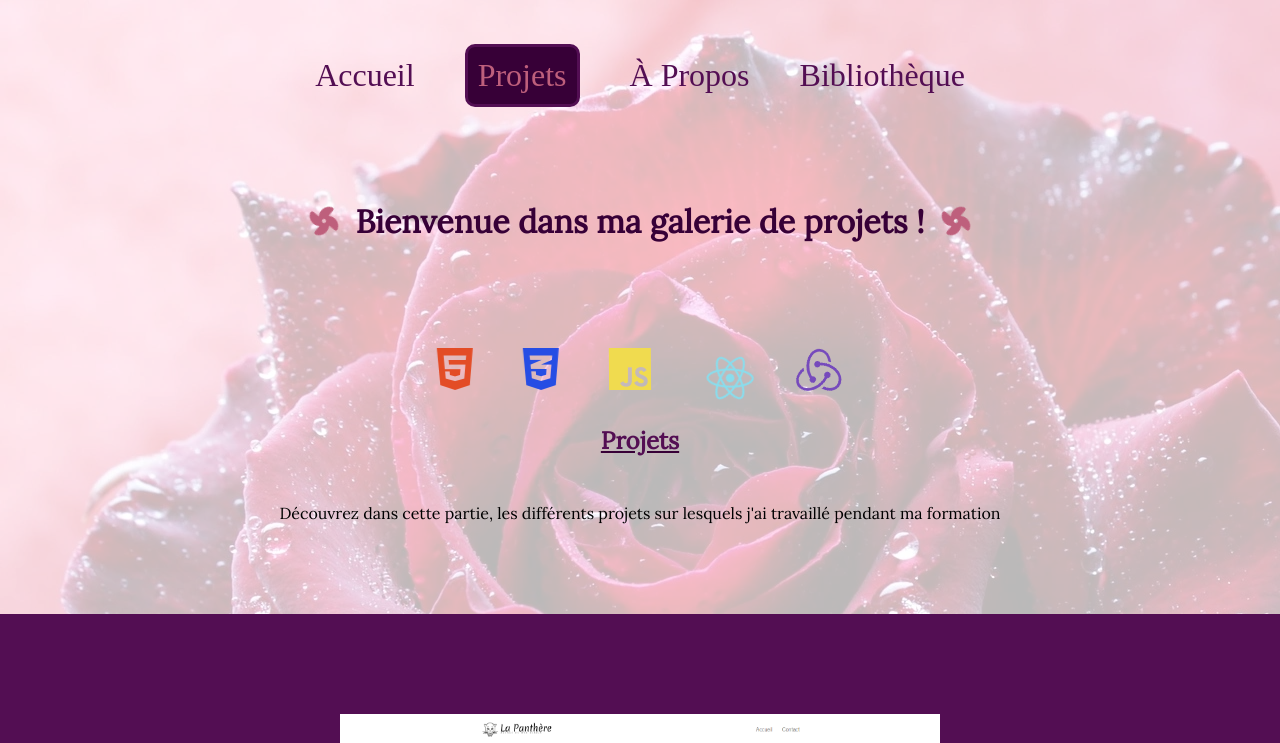
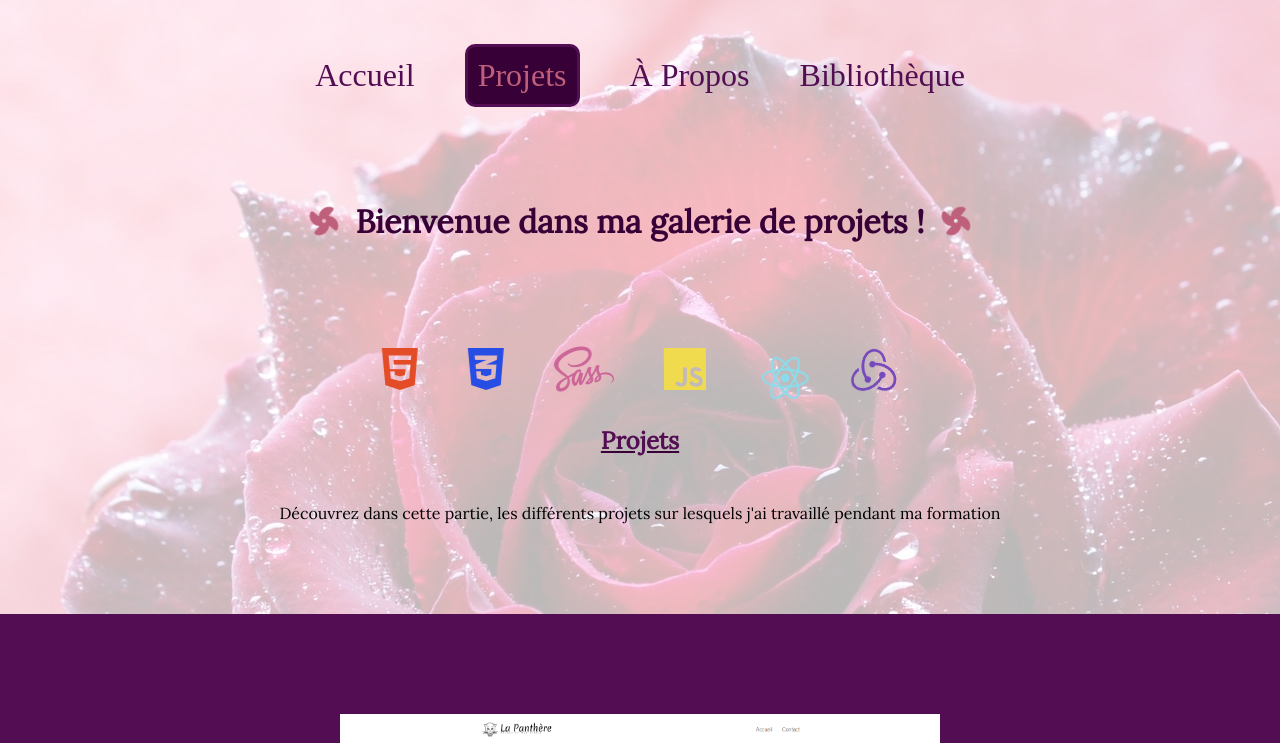
Before and after one commit to Aeltiel/portefolio, a React (Create React App) app: page /Projects in a window 1280 px wide. Shown: the top 743 px of the page. Built offline with nearby package versions, Linux system fonts and the light colour scheme; a web font is replaced by a local one.

Commit message:
add sass icon

```diff
--- a/src/Pages/Projects.jsx
+++ b/src/Pages/Projects.jsx
@@ -36,6 +36,7 @@ function Projects() {
                     <div className="project__icons">
                         <i className="fa-brands fa-html5"></i>
                         <i className="fa-brands fa-css3-alt"></i>
+                        <i className="fa-brands fa-sass"></i>
                         <i className="fa-brands fa-js"></i>
                         <i className="fa-brands fa-react"></i>
                         <img className="project__icons--img" src={ReduxIcon} alt='Icon redux' />
--- a/src/Styles/Pages/_project.scss
+++ b/src/Styles/Pages/_project.scss
@@ -89,3 +89,7 @@
     color: #88dded;
     animation: rotate 5s linear infinite;
 }
+.fa-sass{
+    color: #cc6699;
+    animation: shake 0.2s linear infinite alternate-reverse;
+}
```
